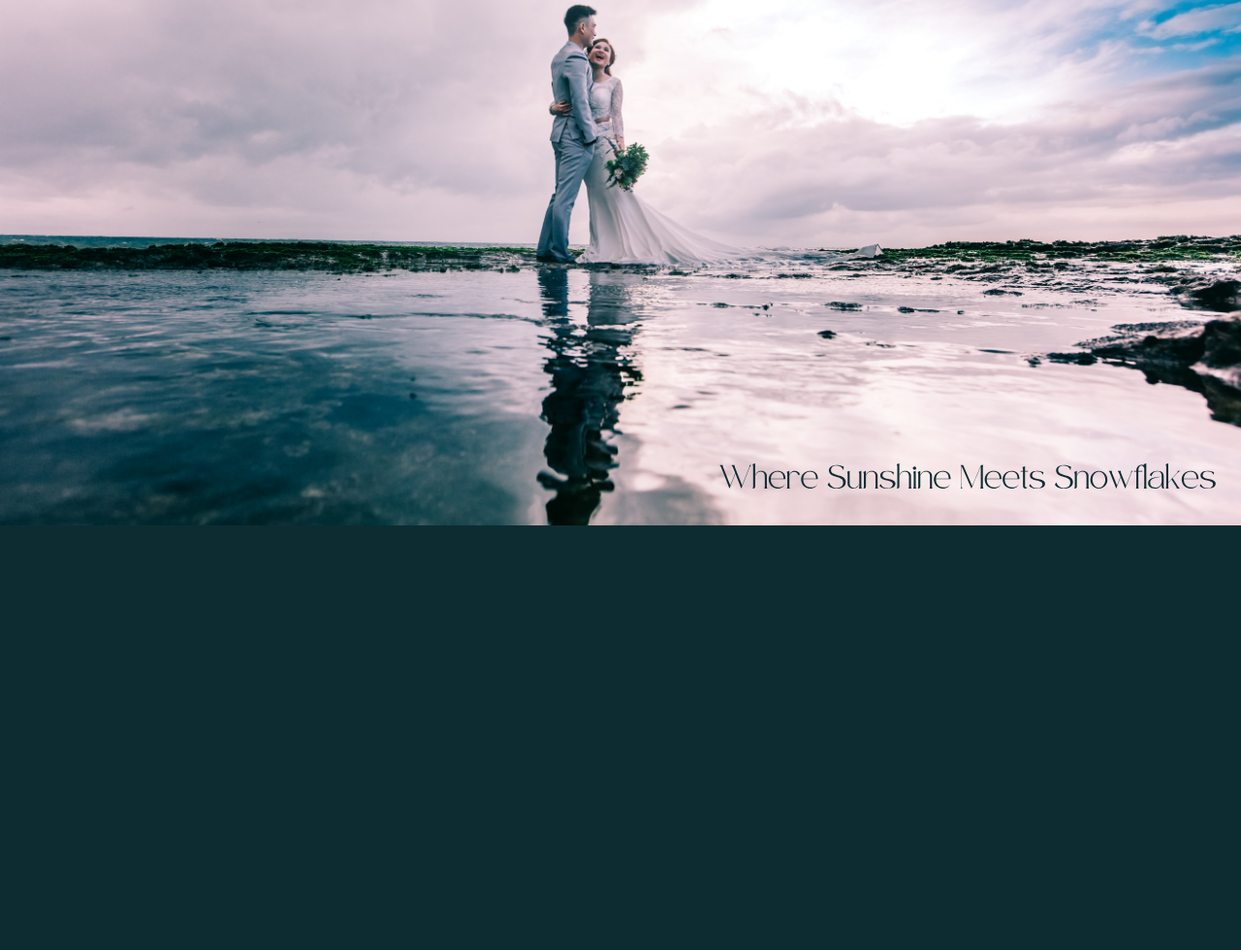
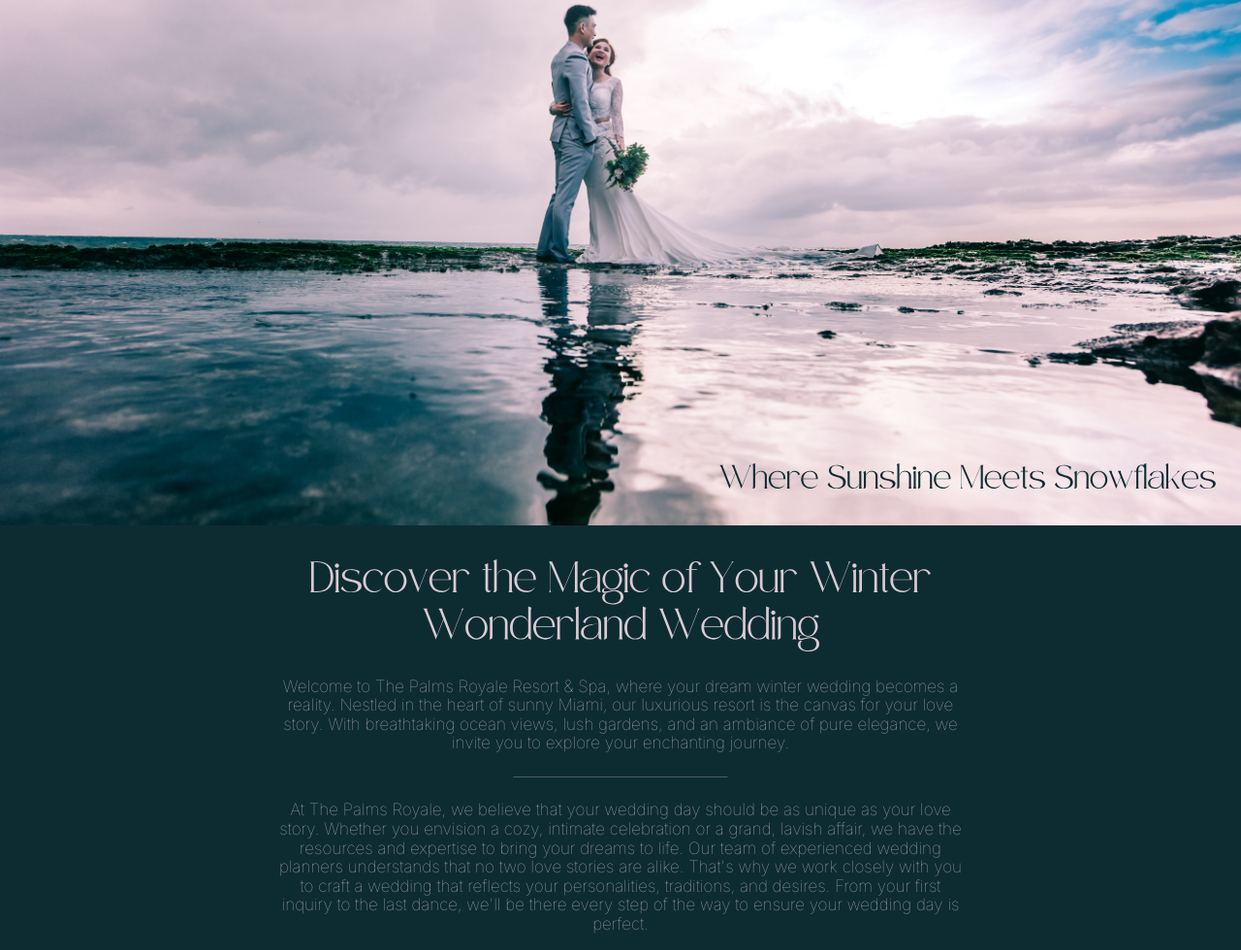
Before and after one commit to savannahcorrero/palm-royale, a plain HTML site: page index.html in a window 1280 px wide. Shown: the part 264-1244 px from the top of the page at 97% size. Before the commit the page ends 810 px from the top, so only its background shows below. Drawn offline with nearby package versions, Linux system fonts and the light colour scheme.

Commit message:
Built about section

```diff
--- a/index.html
+++ b/index.html
@@ -31,5 +31,11 @@
         <img src="content/sunshine.svg" class="sunshine">
     </section>
 
+    <section class="about">
+        <img src="content/index-txt.svg">
+        <p>Welcome to The Palms Royale Resort & Spa, where your dream winter wedding becomes a reality. Nestled in the heart of sunny Miami, our luxurious resort is the canvas for your love story. With breathtaking ocean views, lush gardens, and an ambiance of pure elegance, we invite you to explore your enchanting journey.</p>
+        <p class="line">—————————————</p>
+        <p>At The Palms Royale, we believe that your wedding day should be as unique as your love story. Whether you envision a cozy, intimate celebration or a grand, lavish affair, we have the resources and expertise to bring your dreams to life. Our team of experienced wedding planners understands that no two love stories are alike. That's why we work closely with you to craft a wedding that reflects your personalities, traditions, and desires. From your first inquiry to the last dance, we'll be there every step of the way to ensure your wedding day is perfect.</p>
+    </section>
 </body>
 </html>
--- a/styles.css
+++ b/styles.css
@@ -83,3 +83,31 @@ nav img {
     background-color: transparent;
     width: 40%;
 }
+
+
+/* ABOUT */
+.about img {
+    width: 50%;
+    padding: 10px;
+}
+
+.about {
+    margin-top: 25px;
+    display: flex;
+    flex-direction: column;
+    align-items: center;
+}
+
+.about p {
+    width: 55%;
+    font-size: 17px;
+    font-weight: 100;
+    text-align: center;
+    color: #B7AEBD;
+}
+
+.line {
+    margin-top: -2px;
+    margin-bottom: -2px;
+    color: #DACAD4;
+}
```
